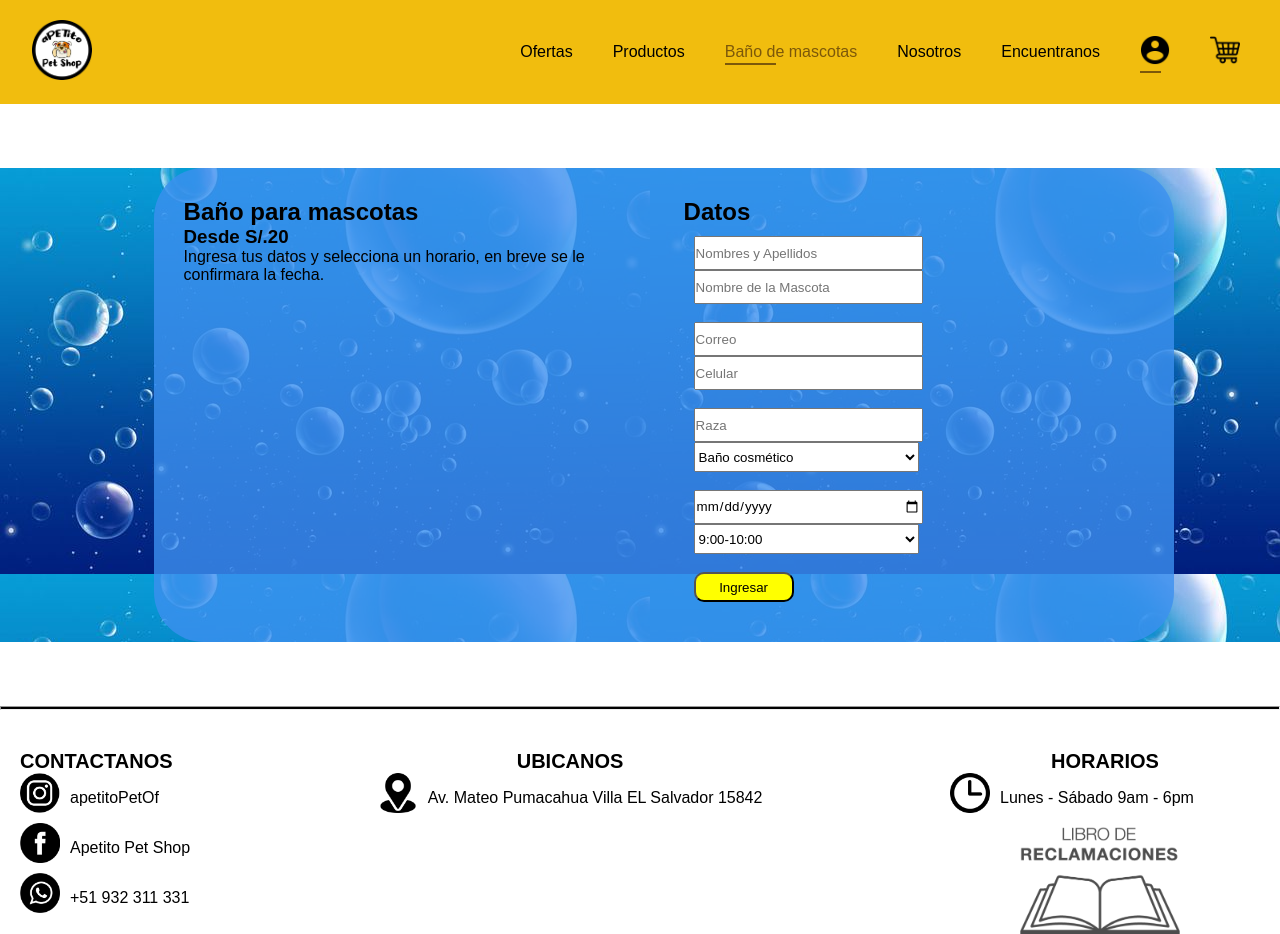
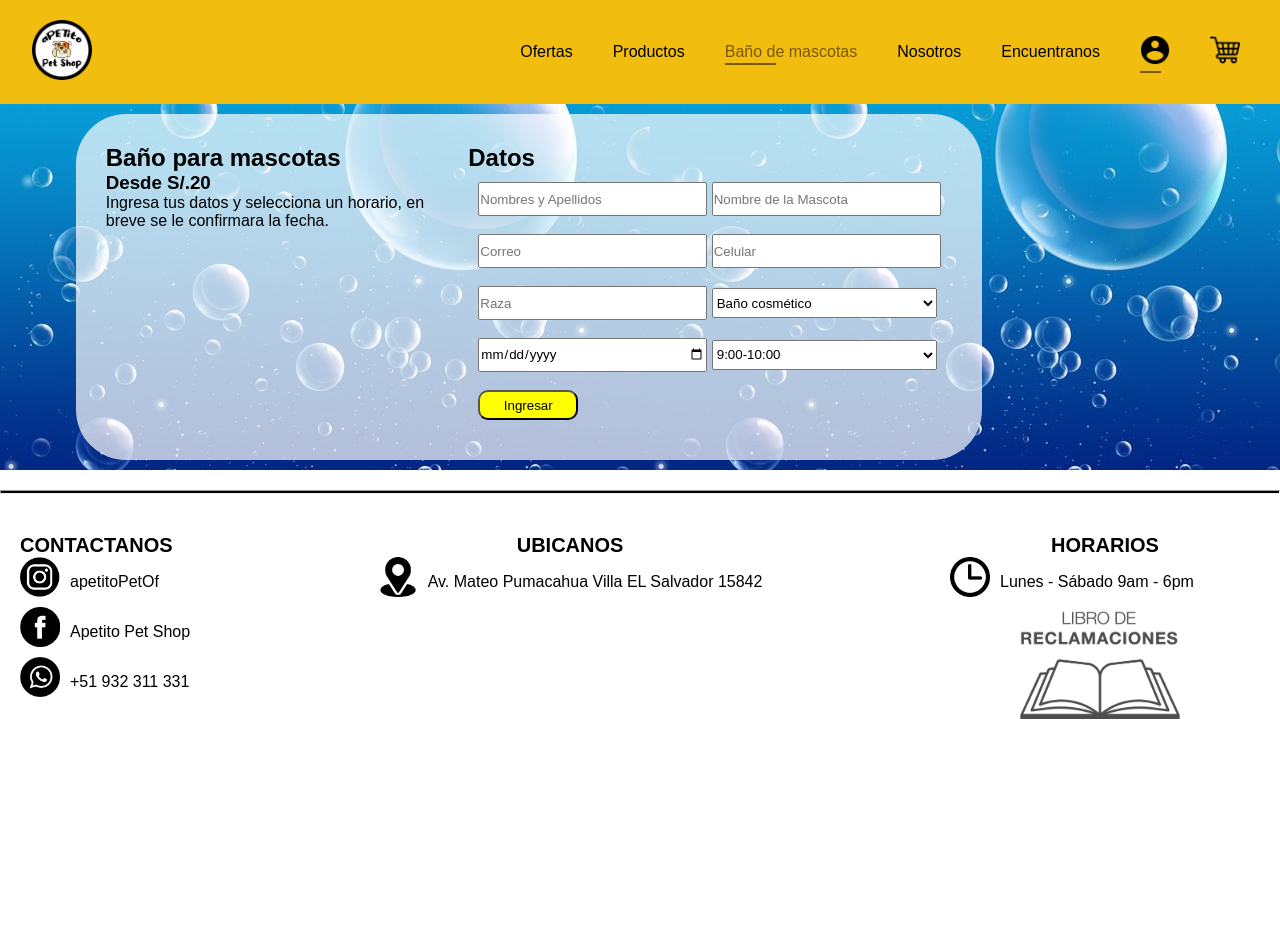
Before and after one commit to ValeriyCapcha/apetito, a PHP site: page /servicios.html in a window 1280 px wide. Shown: the top 934 px of the page. After the commit the page ends 719 px from the top, so only its background shows below. Run offline with PHP 8.4, Linux system fonts and the light colour scheme.

Commit message:
FondoServicios

```diff
--- a/Apetito/css/servicios.css
+++ b/Apetito/css/servicios.css
@@ -1,22 +1,24 @@
 .fondo{
     padding: 0;
     background-image: url(../imgs/placeholderFondo.jpg);
-    height: auto;
+    display: grid;
+    place-items: center;
+    padding-top: 10px;
+    padding-bottom: 10px;
 }
 .container-servicios{
     display: flex;
-    margin: 5% 12%;
     padding: 30px;
     justify-content: space-between;
-    background-color: rgba(60, 144, 240, 0.8);
+    background-color: rgba(255, 255, 255, 0.7);
     width: 75%;
     border-radius: 50px;
 }
 .container-servicios .Informacion{
-    width: 50%;
+    width: 40%;
 }
 .container-servicios .Formulario{
-    width: 50%;
+    width: 60%;
     margin-left: 40px;
 }
 .Form{
```
